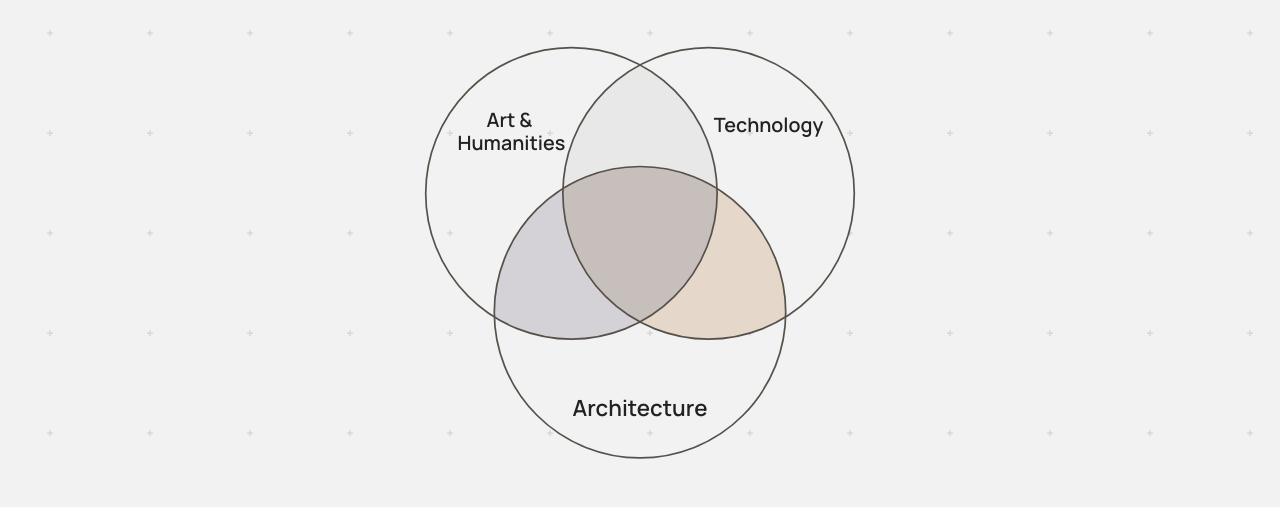
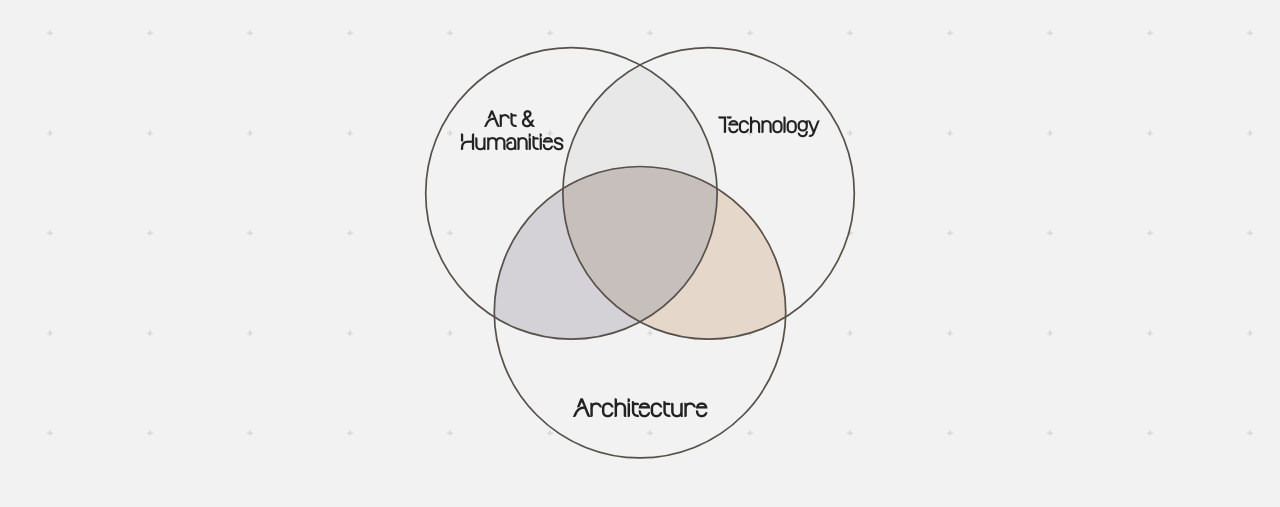
Before and after one commit to anqua/at-a, a Jekyll site: the page built from research.md, in a window 1280 px wide. Shown: the part 317-824 px from the top of the page. Built offline with Jekyll 4.4.1, drawn with Linux system fonts in a browser that asks for light colours.

Commit message:
Use the site's Molgan display font for Venn diagram labels
Matches the @A wordmark font used in the header and footer, instead of
the body-text Manrope font.

```diff
--- a/assets/css/style.css
+++ b/assets/css/style.css
@@ -123,7 +123,7 @@ h1 {
 }
 
 .research-diagram text {
-  font-family: "Manrope", system-ui, -apple-system, BlinkMacSystemFont, sans-serif;
+  font-family: "Molgan", system-ui, -apple-system, BlinkMacSystemFont, "Segoe UI", sans-serif;
 }
 
 .research-card-icons {
```
